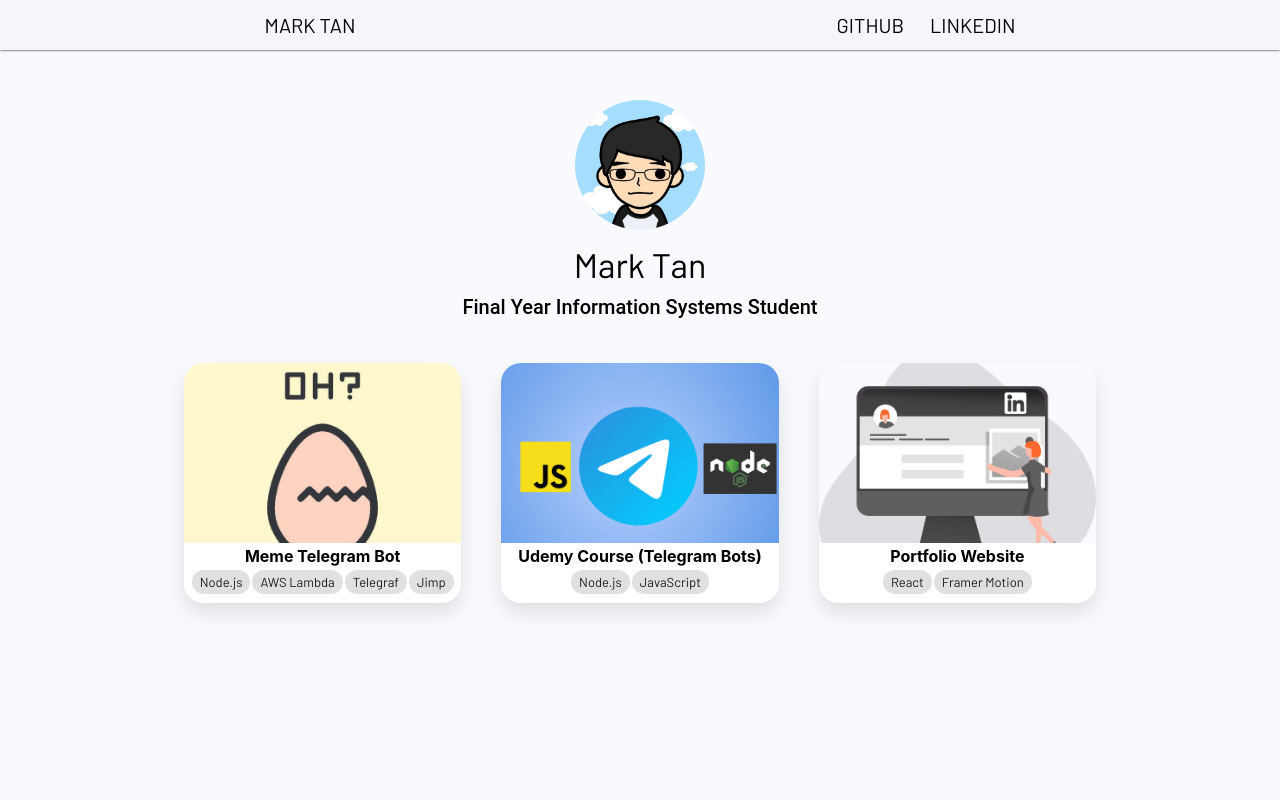
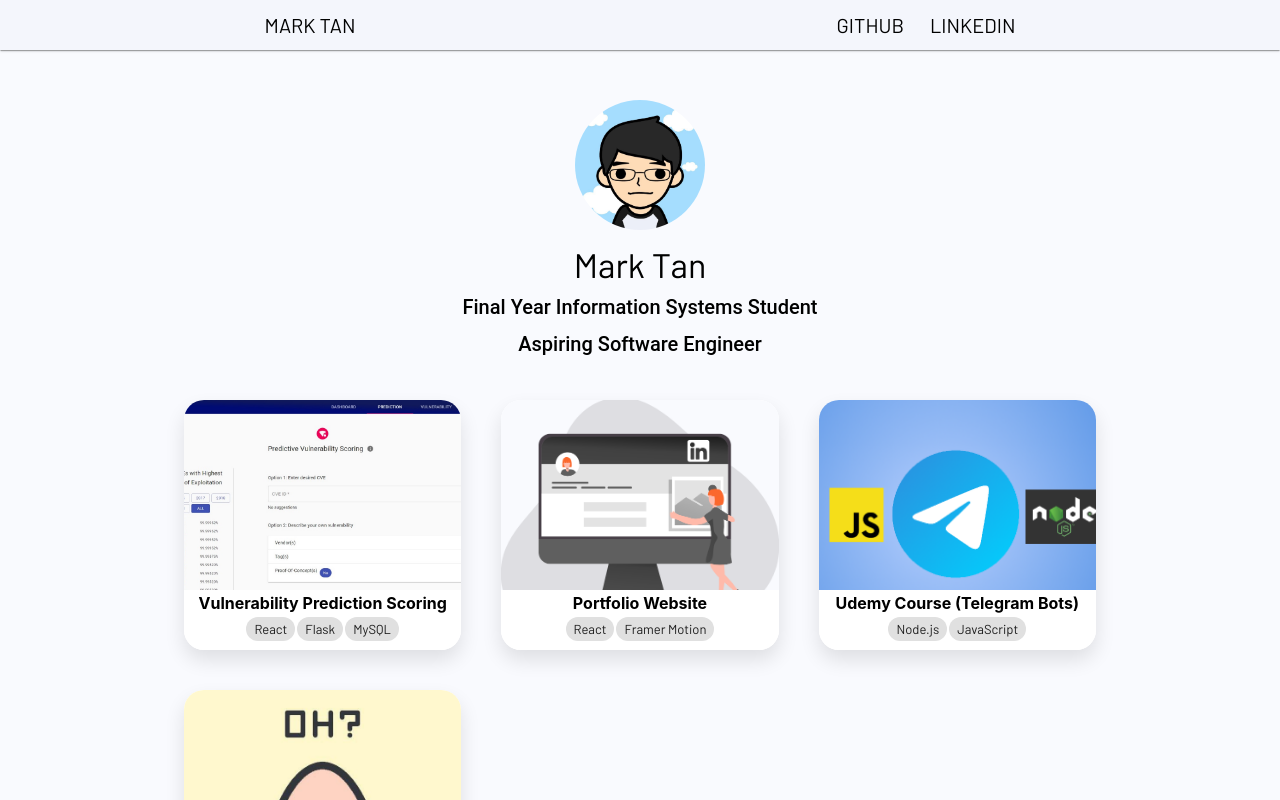
Before and after one commit to marktanrj/marktanrj.github.io, a React (Create React App) app: page /#/ in a window 1280 px wide. Shown: the top 800 px of the page. Built offline with nearby package versions, Linux system fonts and the light colour scheme.

Commit message:
update website with new project

```diff
--- a/package.json
+++ b/package.json
@@ -11,7 +11,7 @@
     "@testing-library/user-event": "^7.1.2",
     "framer-motion": "^2.9.1",
     "lodash": "^4.17.20",
-    "node-sass": "^4.14.1",
+    "node-sass": "^5.0.0",
     "react": "^16.14.0",
     "react-dom": "^16.14.0",
     "react-helmet": "^6.1.0",
--- a/public/index.html
+++ b/public/index.html
@@ -7,6 +7,7 @@
     <meta name="theme-color" content="#000000" />
     <meta name="description" content="My Portfolio Website" />
     <link rel="apple-touch-icon" href="%PUBLIC_URL%/codeicon.png" />
+    <meta name="viewport" content="width=device-width, initial-scale=1, user-scalable=0, maximum-scale=1, minimum-scale=1" />
     <!--
       manifest.json provides metadata used when your web app is installed on a
       user's mobile device or desktop. See https://developers.google.com/web/fundamentals/web-app-manifest/
--- a/src/Components/NavigationBar.js
+++ b/src/Components/NavigationBar.js
@@ -1,5 +1,4 @@
-import React from "react";
-import { motion } from "framer-motion";
+import React, { useState } from "react";
 import { Grid, Button } from "@material-ui/core";
 import Link from "@material-ui/core/Link";
 import { Link as routerLink } from "react-router-dom";
@@ -16,32 +15,8 @@
 import Toolbar from "@material-ui/core/Toolbar";
 import { makeStyles, useTheme } from "@material-ui/core/styles";
 
-const headerVariants = {
-  hidden: {
-    y: "-60vh",
-    opacity: 0,
-  },
-  visible: {
-    y: "0",
-    opacity: 1,
-    transition: {
-      type: "spring",
-      duration: 4,
-      delay: 0.8,
-      ease: "easeInOut",
-      stiffness: 120,
-    },
-  },
-};
-
 const drawerWidth = 240;
 const useStyles = makeStyles((theme) => ({
-  header: {
-    position: "fixed",
-    top: 0,
-    width: "100%",
-    zIndex: 20,
-  },
   drawer: {
     [theme.breakpoints.up("sm")]: {
       width: drawerWidth,
@@ -53,6 +28,10 @@
     backgroundColor: "#F4F6FC",
     color: "black",
     margin: 0,
+    position: "fixed",
+    width: "100vw",
+    left: 0,
+    right: 0,
   },
   menuButton: {
     marginRight: theme.spacing(2),
@@ -83,7 +62,7 @@
 export default function NavigationBar() {
   const classes = useStyles();
   const theme = useTheme();
-  const [mobileOpen, setMobileOpen] = React.useState(false);
+  const [mobileOpen, setMobileOpen] = useState(false);
   function handleDrawerToggle() {
     setMobileOpen(!mobileOpen);
   }
@@ -91,6 +70,9 @@
   const drawer = (
     <div>
       <List>
+        <ListItem component={routerLink} button onClick={() => setMobileOpen(false)} to="/" key="home">
+          <ListItemText primary={"Home"} />
+        </ListItem>
         <ListItem component="a" button href="https://github.com/marktanrj" target="_blank" key="github">
           <ListItemText primary={"Github"} />
         </ListItem>
@@ -102,7 +84,7 @@
   );
 
   return (
-    <motion.header className={classes.header} variants={headerVariants} initial="hidden" animate="visible">
+    <React.Fragment>
       <AppBar position="fixed" className={classes.appBar} elevation={1}>
         <Toolbar className={classes.toolbar}>
           <IconButton color="inherit" aria-label="Open drawer" edge="start" onClick={handleDrawerToggle} className={classes.menuButton}>
@@ -174,7 +156,6 @@
           </Drawer>
         </Hidden> */}
       </nav>
-      <Toolbar className={classes.toolbar} />
-    </motion.header>
+    </React.Fragment>
   );
 }
--- a/src/Components/ProjectCard.js
+++ b/src/Components/ProjectCard.js
@@ -1,12 +1,14 @@
 import React from "react";
-import { makeStyles } from "@material-ui/core/styles";
+import { makeStyles, useTheme } from "@material-ui/core/styles";
 import Chip from "@material-ui/core/Chip";
+import useMediaQuery from "@material-ui/core/useMediaQuery";
+import PropTypes from "prop-types";
 
 import { motion } from "framer-motion";
 import { Link } from "react-router-dom";
 import _ from "lodash";
 
-import "./card.css";
+import "../styles/card.css";
 
 const buttonVariants = {
   visible: {
@@ -28,33 +30,61 @@
   const { data } = props;
   const classes = useStyles();
 
+  const theme = useTheme();
+  const isDesktop = useMediaQuery(theme.breakpoints.up("sm"));
+
   return (
     <Link to={`/project/${data.id}`} style={{ textDecoration: "none" }}>
       <div style={{ position: "relative" }}>
-        <motion.div className="card" variants={buttonVariants} initial="visible" whileHover="hover" whileTap="tap">
+        <motion.div
+          className={isDesktop ? "card" : "cardmobile"}
+          variants={buttonVariants}
+          initial="visible"
+          whileHover="hover"
+          whileTap="tap"
+        >
+          {data.gif ? (
             <div
               className="card-image-gif"
               style={{
                 backgroundImage: `url(${data.gif})`,
               }}
-          ></div>
+            />
+          ) : data.url ? (
+            <div
+              className="card-image-gif"
+              style={{
+                backgroundImage: `url(${data.url})`,
+              }}
+            />
+          ) : (
+            <React.Fragment />
+          )}
+          {data.url && (
             <div
               className="card-image"
               style={{
                 backgroundImage: `url(${data.url})`,
               }}
-          ></div>
+            />
+          )}
           <div className="card-description">
-            <h4 style={{ margin: "3px", color: "black" }}>{data.title}</h4>
+            {data.title && <h4 style={{ margin: "3px", color: "black" }}>{data.title}</h4>}
+            {data.cardChips && (
               <div>
-              {_.map(data.chips, (chip, index) => (
+                {_.map(data.cardChips, (chip, index) => (
                   <Chip key={`${chip}-${index}`} label={chip} size="small" style={{ margin: 1 }} className={classes.chip} />
                 ))}
               </div>
-            <p style={{ marginTop: "10px", color: "black", fontSize: "11px" }}>{data.description}</p>
+            )}
+            {data.cardDescription && <p style={{ marginTop: "10px", color: "black", fontSize: "11px" }}>{data.cardDescription}</p>}
           </div>
         </motion.div>
       </div>
     </Link>
   );
 }
+
+ProjectCard.propTypes = {
+  id: PropTypes.string,
+};
--- a/src/Constants/projectData.js
+++ b/src/Constants/projectData.js
@@ -3,36 +3,94 @@
 import meme from "../Images/meme.jpg";
 import portfolioImage from "../Images/portfolio.png";
 import portfolioGif from "../Images/portfolio.gif";
+import vulnpredscoringImage from "../Images/vulnpredscoring.jpg";
 
 export const projectData = {
-  memetelegrambot: {
-    id: "memetelegrambot",
-    title: "Meme Telegram Bot",
-    description: "Generate memes directly in Telegram Chats",
-    details: "Generate memes directly in Telegram Chats",
-    projectLink: "https://t.me/themememakerbot",
-    chips: ["Node.js", "AWS Lambda", "Telegraf", "Jimp"],
-    url: meme,
-    gif: "https://i.imgur.com/YUjoAax.gif",
+  vulnerabilityprediction: {
+    id: "vulnerabilityprediction",
+    title: "Vulnerability Prediction Scoring",
+    cardDescription: "Final Year Project",
+    cardChips: ["React", "Flask", "MySQL"],
+    details: [
+      {
+        header: "Description",
+        text: `As part of my final year project, my group and I created a vulnerability prediction scoring dashboard`,
+      },
+      {
+        header: "Contributions",
+        text: `Experimented with LightGBM in Python. Integrated backend APIs with React app and made components dynamic. Created MySQL database on Google Cloud using CloudSQL, integrated with Flask using SQLAlchemy`,
+      },
+    ],
+    url: vulnpredscoringImage,
+  },
+  personalportfolio: {
+    id: "personalportfolio",
+    title: "Portfolio Website",
+    cardDescription: "Showcase my projects",
+    cardChips: ["React", "Framer Motion"],
+    details: [
+      {
+        header: "Motivation",
+        text: "I built this website as my personal portfolio to showcase my projects",
+      },
+      {
+        header: "Description",
+        text: "The website was created with minimalist design and to learn about framer motion framework",
+      },
+    ],
+    buttons: {
+      "Github Repo": {
+        url: "https://github.com/marktanrj/marktanrj.github.io",
+        theme: "primary",
+      },
+    },
+    url: portfolioImage,
+    gif: portfolioGif,
   },
   udemycourse: {
     id: "udemycourse",
     title: "Udemy Course (Telegram Bots)",
-    description: "5.5 hours of tutorial building Telegram bots with Javascript and Node.js",
-    details: "5.5 hours of tutorial building Telegram bots with Javascript and Node.js",
-    projectLink: "https://www.udemy.com/course/build-telegram-bots-with-javascript-the-complete-guide/",
-    chips: ["Node.js", "JavaScript"],
+    cardDescription: "5.5 hours of tutorial building Telegram bots with Javascript and Node.js",
+    cardChips: ["Node.js", "JavaScript"],
+    details: [
+      {
+        header: "Motivation",
+        text:
+          "Prior to making the course, I have been developing Telegram bots for a year to learn about Node.js and JavaScript. I decided to challenge myself and make a course with the knowledge I have as a small side-hustle.",
+      },
+      {
+        header: "Description",
+        text:
+          "I spent about 2 months planning, recording and video editing the course. Overall, it has 5.5 hours of tutorial content teaching students how to build Telegram bots using Telegraf framework.",
+      },
+    ],
+    buttons: {
+      "Udemy Link": {
+        url: "https://www.udemy.com/course/build-telegram-bots-with-javascript-the-complete-guide/",
+        theme: "primary",
+      },
+    },
     url: udemyIcon,
     gif: udemyGif,
   },
-  personalportfolio: {
-    id: "personalportfolio",
-    title: "Portfolio Website",
-    description: "Showcase my projects",
-    details: "Showcase my projects",
-    projectLink: "https://github.com/marktanrj/marktanrj.github.io",
-    chips: ["React", "Framer Motion"],
-    url: portfolioImage,
-    gif: portfolioGif,
+  memetelegrambot: {
+    id: "memetelegrambot",
+    title: "Meme Telegram Bot",
+    cardDescription: "Generate memes directly in Telegram Chats",
+    cardChips: ["Node.js", "AWS Lambda", "Telegraf", "Jimp"],
+    details: [
+      {
+        header: "Description",
+        text: "This Telegram bot allows users to input messages to the bot, and generate memes images directly in Telegram Chats.",
+      },
+    ],
+    buttons: {
+      "Telegram Bot Link ": {
+        url: "https://t.me/themememakerbot",
+        theme: "primary",
+      },
+    },
+    url: meme,
+    gif: "https://i.imgur.com/YUjoAax.gif",
   },
 };
--- a/src/Pages/HomePage.js
+++ b/src/Pages/HomePage.js
@@ -52,7 +52,7 @@
 export default function HomePage() {
   return (
     <motion.div variants={containerVariants} initial="hidden" animate="visible" exit="exit">
-      <Container maxWidth="md">
+      <Container maxWidth="md" style={{ marginBottom: "120px" }}>
         <Grid container spacing={5}>
           <Grid item xs={12}>
             <motion.div variants={nameVariants} initial="hidden" animate="visible" exit="exit">
@@ -62,6 +62,9 @@
               </Typography>
               <Typography style={{ marginTop: "5px", fontFamily: "roboto" }} variant="h6">
                 Final Year Information Systems Student
+              </Typography>
+              <Typography style={{ marginTop: "5px", fontFamily: "roboto" }} variant="h6">
+                Aspiring Software Engineer
               </Typography>
             </motion.div>
           </Grid>
--- a/src/Pages/ProjectPage.js
+++ b/src/Pages/ProjectPage.js
@@ -1,7 +1,9 @@
 import React, { useState } from "react";
 import { motion } from "framer-motion";
 import { projectData } from "../Constants/projectData";
-import { Grid, Container, Button } from "@material-ui/core";
+import { Grid, Container, Button, Box } from "@material-ui/core";
+import useMediaQuery from "@material-ui/core/useMediaQuery";
+import { makeStyles, useTheme } from "@material-ui/core/styles";
 
 const containerVariants = {
   hidden: {
@@ -22,6 +24,8 @@
 };
 export default function ProjectPage({ match }) {
   const [projectDetails] = useState(projectData[match.params.id]);
+  const theme = useTheme();
+  const isDesktop = useMediaQuery(theme.breakpoints.up("sm"));
 
   return (
     <motion.div variants={containerVariants} initial="hidden" animate="visible" exit="exit">
@@ -31,17 +35,49 @@
             <h2>{projectDetails && projectDetails.title}</h2>
           </Grid>
           <Grid item xs={12}>
-            {projectDetails && projectDetails.projectLink && (
-              <Button component="a" href={projectDetails && projectDetails.projectLink} target="_blank" variant="contained" color="primary">
-                Project Link
-              </Button>
+            {projectDetails &&
+              projectDetails.buttons &&
+              Object.entries(projectDetails.buttons).map(([buttonName, item]) => {
+                return (
+                  <Button component="a" href={item.url} target="_blank" variant="contained" color={item.theme} key={buttonName}>
+                    {buttonName}
+                  </Button>
+                );
+              })}
+          </Grid>
+          {!isDesktop && (
+            <Grid item xs={12}>
+              {projectDetails.gif ? (
+                <img src={projectDetails.gif} alt="project-details" width="100%" />
+              ) : (
+                <img src={projectDetails.url} alt="project-details" width="100%" />
+              )}
+            </Grid>
+          )}
+          <Grid item container xs={12}>
+            <Grid item md={7} xs={12}>
+              <Box textAlign="left">
+                {projectDetails &&
+                  projectDetails.details &&
+                  projectDetails.details.map((info) => {
+                    return (
+                      <React.Fragment>
+                        <h3>{info.header}</h3>
+                        <p>{info.text}</p>
+                      </React.Fragment>
+                    );
+                  })}
+              </Box>
+            </Grid>
+            {isDesktop && (
+              <Grid item md={5}>
+                {projectDetails.gif ? (
+                  <img src={projectDetails.gif} alt="project-details" width="100%" />
+                ) : (
+                  <img src={projectDetails.url} alt="project-details" width="100%" />
+                )}
+              </Grid>
             )}
-          </Grid>
-          <Grid item xs={12}>
-            <img src={projectDetails.gif} alt="project-details" />
-          </Grid>
-          <Grid item xs={12}>
-            <p>{projectDetails && projectDetails.details}</p>
           </Grid>
         </Grid>
       </Container>
--- a/src/Components/card.css
+++ b/src/styles/card.css
@@ -1,6 +1,14 @@
 .card {
   position: relative;
-  height: 15em;
+  height: 250px;
+  border-radius: 20px;
+  overflow: hidden;
+  background-color: white;
+}
+
+.cardmobile {
+  position: relative;
+  height: 300px;
   border-radius: 20px;
   overflow: hidden;
   background-color: white;
@@ -12,7 +20,7 @@
   top: 0;
   left: 0;
   right: 0;
-  height: 13em;
+  height: 230px;
   width: auto;
   overflow: hidden;
   background-size: cover;
@@ -27,7 +35,7 @@
 
 .card:hover .card-image-gif {
   opacity: 1;
-  height: 10em;
+  height: 140px;
   background-size: contain;
 }
 
```
Also changed, not shown: src/App.js (+9 -6 lines), src/Images/vulnpredscoring.jpg (added), 1 other file (tests, documents, lock files or other folders). Lines whose indentation alone changed are shown as unchanged.
